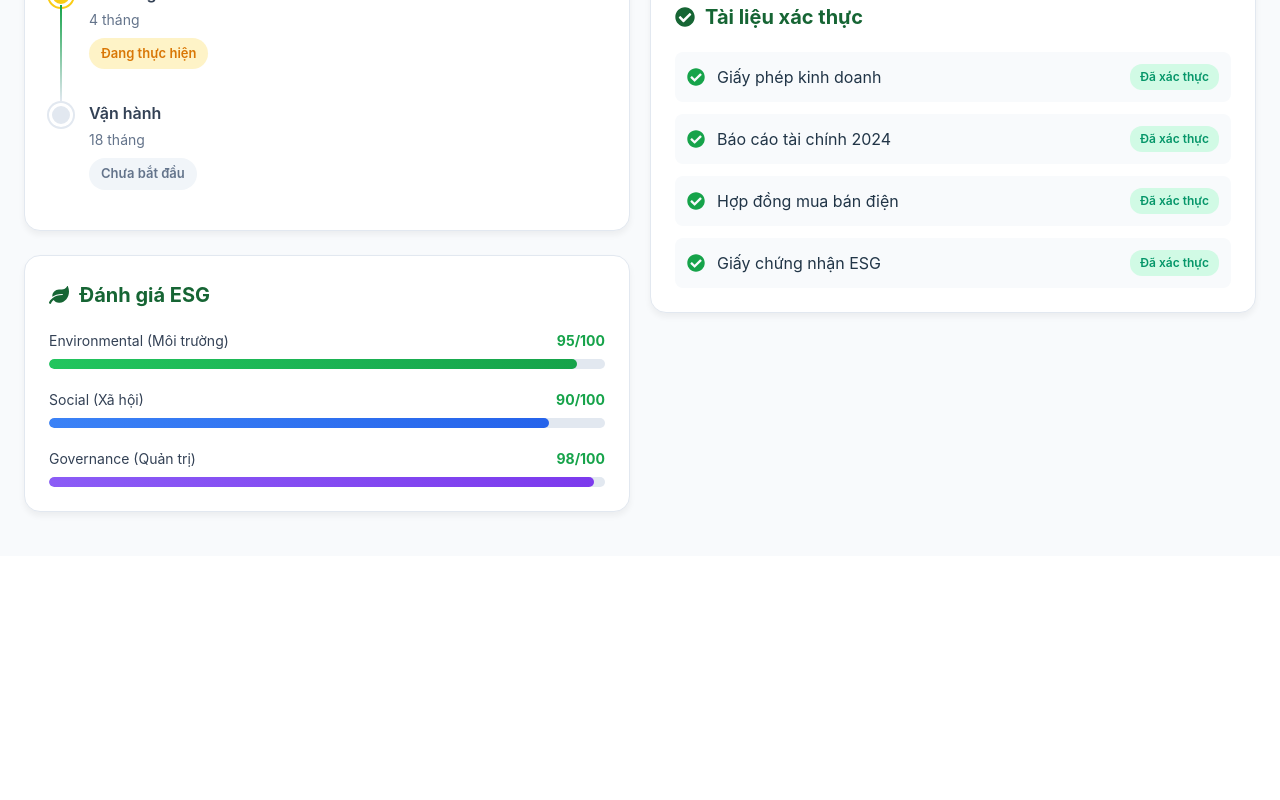
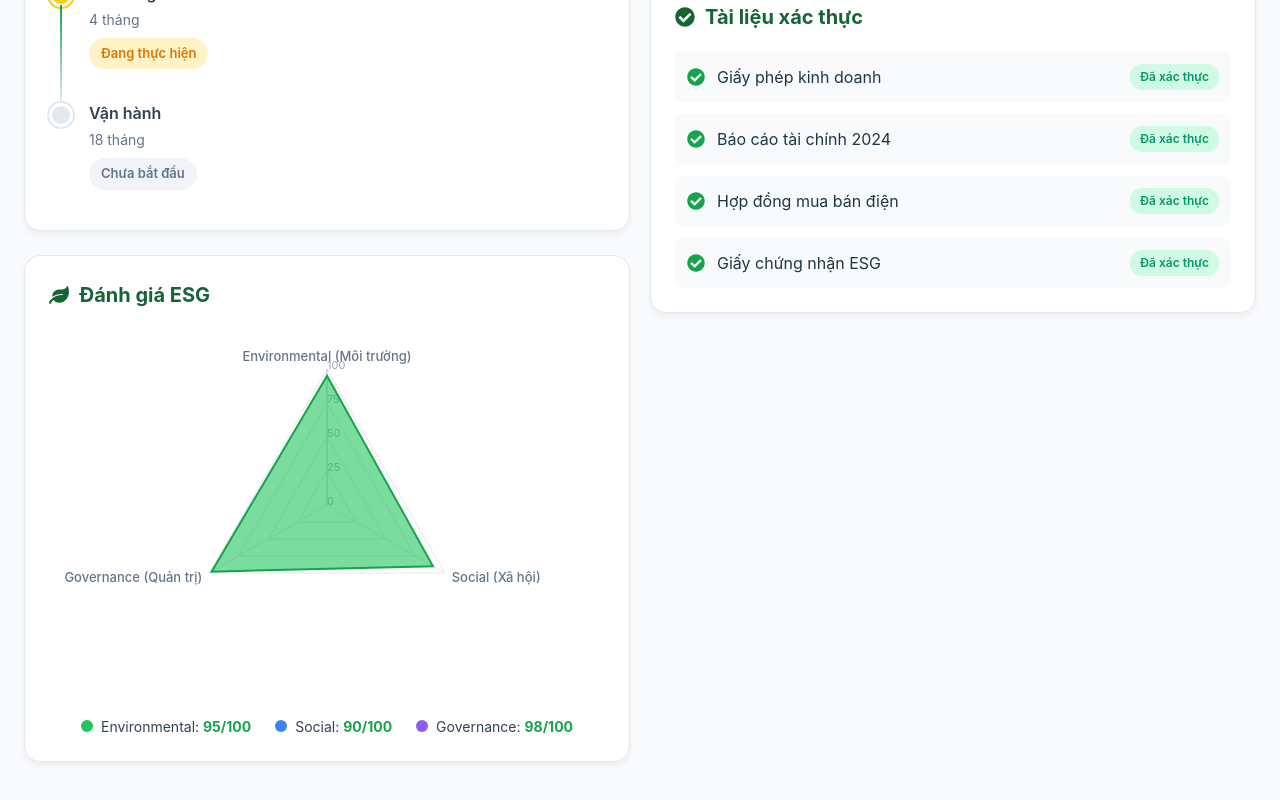
Before and after one commit to thaihoc1310/green_fund, a React (Vite) app in the folder front_end/: page /loan-detail/1 in a window 1280 px wide. Shown: the part 1654-2454 px from the top of the page. Before the commit the page ends 2210 px from the top, so only its background shows below. Built offline with nearby package versions, Linux system fonts and the light colour scheme.

Commit message:
feat: Integrate Recharts for ESG score visualization in LoanDetail component

```diff
--- a/front_end/package.json
+++ b/front_end/package.json
@@ -15,7 +15,8 @@
     "react-dom": "^19.1.1",
     "react-hook-form": "^7.64.0",
     "react-icons": "^5.5.0",
-    "react-router-dom": "^7.9.3"
+    "react-router-dom": "^7.9.3",
+    "recharts": "^3.2.1"
   },
   "devDependencies": {
     "@eslint/js": "^9.36.0",
--- a/front_end/src/components/LoanDetail.css
+++ b/front_end/src/components/LoanDetail.css
@@ -354,6 +354,47 @@
   display: flex;
   flex-direction: column;
   gap: 20px;
+  align-items: center;
+}
+
+.esg-legend {
+  display: flex;
+  justify-content: center;
+  gap: 24px;
+  flex-wrap: wrap;
+  margin-top: 16px;
+}
+
+.esg-legend-item {
+  display: flex;
+  align-items: center;
+  gap: 8px;
+  font-size: 14px;
+  color: #334155;
+}
+
+.esg-dot {
+  width: 12px;
+  height: 12px;
+  border-radius: 50%;
+  flex-shrink: 0;
+}
+
+.esg-dot.environmental {
+  background: #22c55e;
+}
+
+.esg-dot.social {
+  background: #3b82f6;
+}
+
+.esg-dot.governance {
+  background: #8b5cf6;
+}
+
+.esg-legend-item strong {
+  color: #16a34a;
+  font-weight: 700;
 }
 
 .esg-item {
--- a/front_end/src/components/LoanDetail.jsx
+++ b/front_end/src/components/LoanDetail.jsx
@@ -5,6 +5,7 @@ import {
   FaMapMarkerAlt, FaChartLine, FaHistory, FaCheckCircle
 } from 'react-icons/fa';
 import { BiMoney, BiTime, BiTrendingUp } from 'react-icons/bi';
+import { Radar, RadarChart, PolarGrid, PolarAngleAxis, PolarRadiusAxis, ResponsiveContainer } from 'recharts';
 import './LoanDetail.css';
 
 const LoanDetail = () => {
@@ -223,40 +224,57 @@ const LoanDetail = () => {
             <div className="detail-card">
               <h2><FaLeaf /> Đánh giá ESG</h2>
               <div className="esg-breakdown">
-                <div className="esg-item">
-                  <div className="esg-label">
-                    <span>Environmental (Môi trường)</span>
-                    <strong>{loanData.esgDetails.environmental}/100</strong>
+                <ResponsiveContainer width="100%" height={350}>
+                  <RadarChart data={[
+                    {
+                      subject: 'Environmental\n(Môi trường)',
+                      value: loanData.esgDetails.environmental,
+                      fullMark: 100
+                    },
+                    {
+                      subject: 'Social\n(Xã hội)',
+                      value: loanData.esgDetails.social,
+                      fullMark: 100
+                    },
+                    {
+                      subject: 'Governance\n(Quản trị)',
+                      value: loanData.esgDetails.governance,
+                      fullMark: 100
+                    }
+                  ]}>
+                    <PolarGrid stroke="#e2e8f0" />
+                    <PolarAngleAxis
+                      dataKey="subject"
+                      tick={{ fill: '#64748b', fontSize: 13, fontWeight: 500 }}
+                      style={{ whiteSpace: 'pre-wrap' }}
+                    />
+                    <PolarRadiusAxis
+                      angle={90}
+                      domain={[0, 100]}
+                      tick={{ fill: '#94a3b8', fontSize: 11 }}
+                    />
+                    <Radar
+                      name="ESG Score"
+                      dataKey="value"
+                      stroke="#16a34a"
+                      fill="#22c55e"
+                      fillOpacity={0.6}
+                      strokeWidth={2}
+                    />
+                  </RadarChart>
+                </ResponsiveContainer>
+                <div className="esg-legend">
+                  <div className="esg-legend-item">
+                    <span className="esg-dot environmental"></span>
+                    <span>Environmental: <strong>{loanData.esgDetails.environmental}/100</strong></span>
                   </div>
-                  <div className="esg-bar">
-                    <div
-                      className="esg-fill environmental"
-                      style={{ width: `${loanData.esgDetails.environmental}%` }}
-                    ></div>
+                  <div className="esg-legend-item">
+                    <span className="esg-dot social"></span>
+                    <span>Social: <strong>{loanData.esgDetails.social}/100</strong></span>
                   </div>
-                </div>
-                <div className="esg-item">
-                  <div className="esg-label">
-                    <span>Social (Xã hội)</span>
-                    <strong>{loanData.esgDetails.social}/100</strong>
-                  </div>
-                  <div className="esg-bar">
-                    <div
-                      className="esg-fill social"
-                      style={{ width: `${loanData.esgDetails.social}%` }}
-                    ></div>
-                  </div>
-                </div>
-                <div className="esg-item">
-                  <div className="esg-label">
-                    <span>Governance (Quản trị)</span>
-                    <strong>{loanData.esgDetails.governance}/100</strong>
-                  </div>
-                  <div className="esg-bar">
-                    <div
-                      className="esg-fill governance"
-                      style={{ width: `${loanData.esgDetails.governance}%` }}
-                    ></div>
+                  <div className="esg-legend-item">
+                    <span className="esg-dot governance"></span>
+                    <span>Governance: <strong>{loanData.esgDetails.governance}/100</strong></span>
                   </div>
                 </div>
               </div>
```
Also changed, not shown: 1 other file (tests, documents, lock files or other folders).
